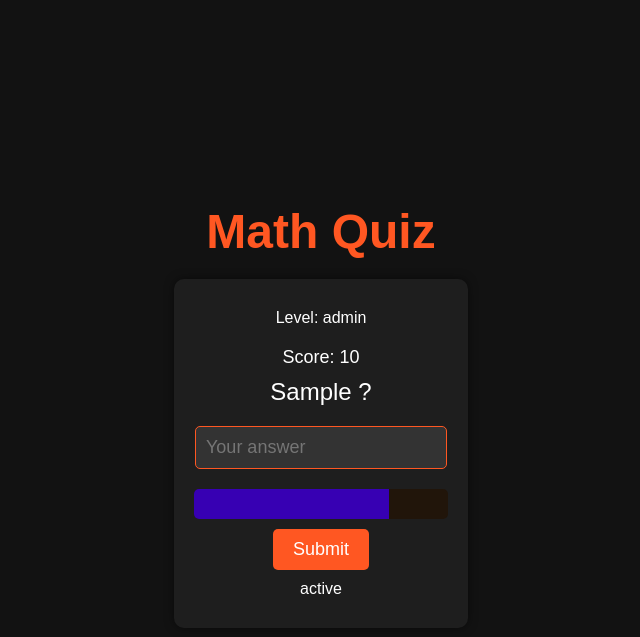
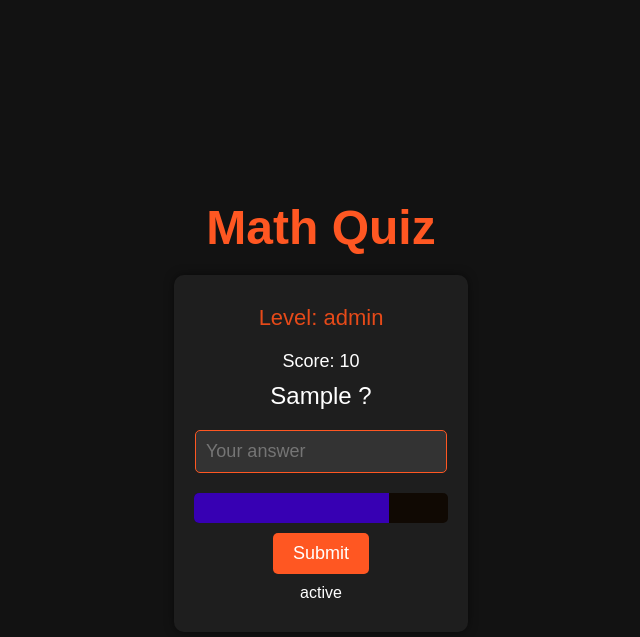
Before and after one commit to parivgabriela/code_ando, a Flask app: template math_quiz/templates/math.html in a window 1280 px wide. Shown: the top 637 px of the page, without its empty margins (319-959 px from the left). Run offline with Flask 3, Linux system fonts and the light colour scheme; the template is opened without the code that fills it: most values are stand-ins (such as "Sample title", 1, 10 or a date in 2020).

Commit message:
Update style and rename some clases

```diff
--- a/math_quiz/static/styles/styles.css
+++ b/math_quiz/static/styles/styles.css
@@ -47,7 +47,7 @@ input[type="number"] {
     margin-bottom: 20px;
 }
 
-button {
+.button_style {
     padding: 10px 20px;
     font-size: 18px;
     border-radius: 5px;
@@ -105,7 +105,7 @@ button:hover {
 
 #progress-bar-container {
     width: 100%;
-    background-color: #21150a;
+    background-color: #100903;
     height: 30px;
     border-radius: 5px;
     overflow: hidden;
@@ -124,3 +124,7 @@ button:hover {
 .title{
     font-size: 48px;
 }
+.subtitle{
+    color: #e64a19;
+    font-size: 22px;
+}
```
